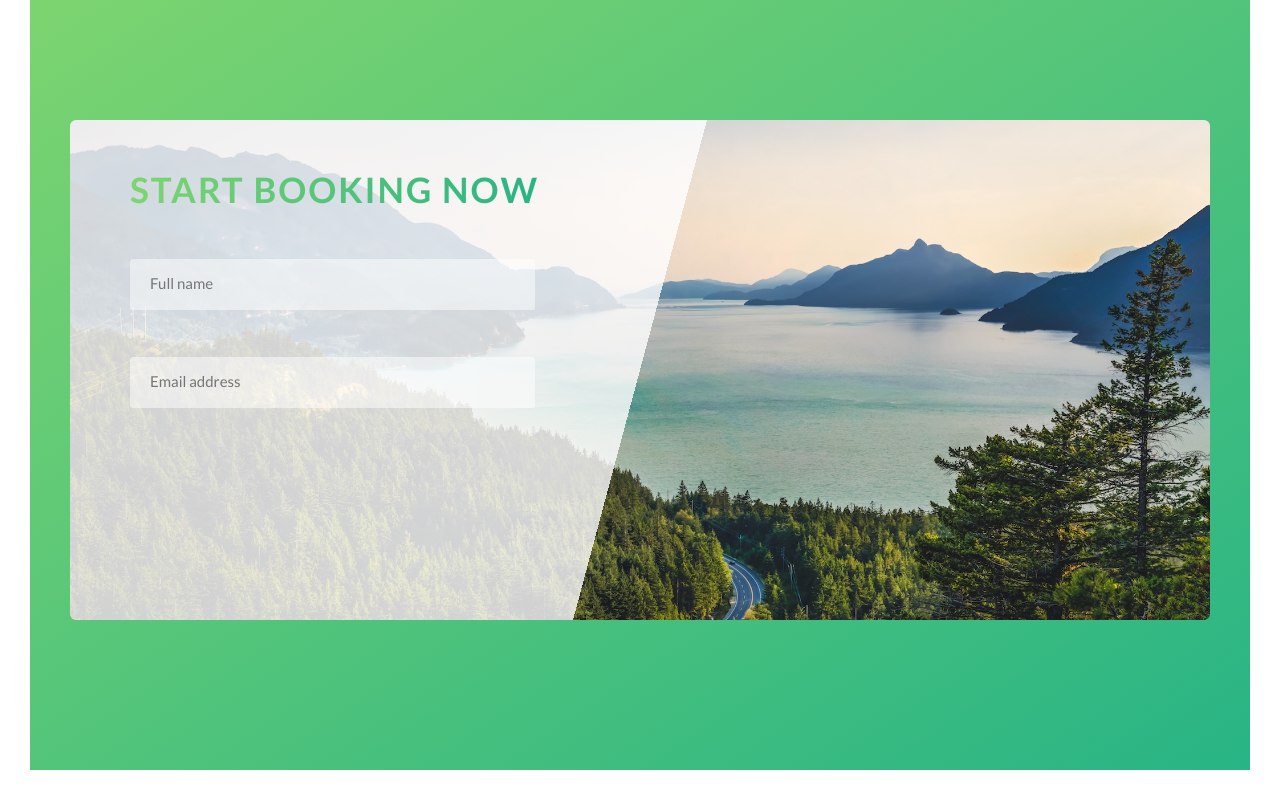
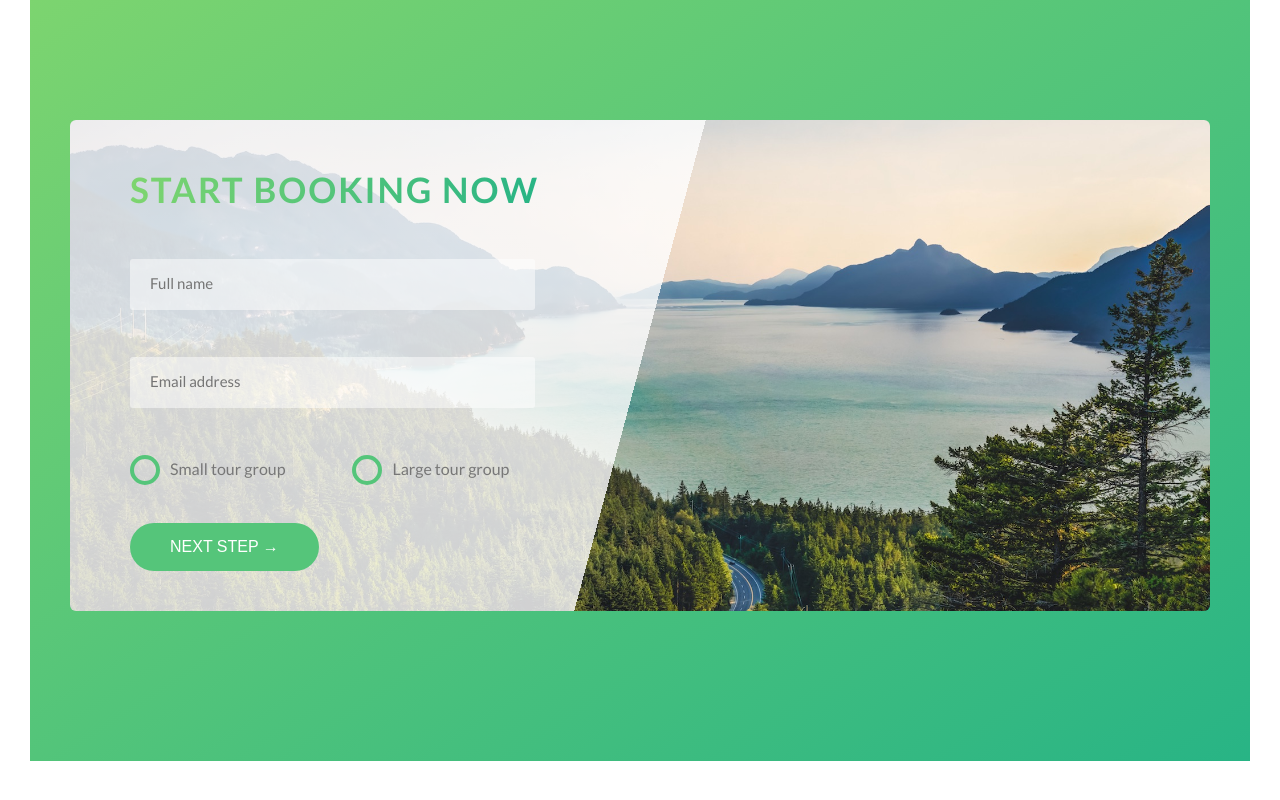
Before and after one commit to KevinCepria/Natours-Project-Udemy, a website: page index.html in a window 1280 px wide. Shown: the part 4589-5389 px from the top of the page. Drawn offline with Linux system fonts and the light colour scheme.

Commit message:
finish book-section

```diff
--- a/index.html
+++ b/index.html
@@ -260,6 +260,26 @@
                             <form action="#" class="form">
                                 <div class="form__group"><input type="text" class="form__input" autocomplete="off" id="name" required placeholder="Full name"><label for="name" class="form__label">Full name</label></div>
                                 <div class="form__group"><input type="email" class="form__input" autocomplete="off" id="email" required placeholder="Email address"><label for="email" class="form__label">Email address</label></div>
+                                <div class="form__group">
+                                    <div class="form__radio-group">
+                                        <input type="radio" class="form__radio-input" id="small" name="size">
+                                        <label for="small" class="form__radio-label">
+                                            <span class="form__radio-button"></span>
+                                            Small tour group
+                                        </label>
+                                    </div>
+
+                                    <div class="form__radio-group">
+                                        <input type="radio" class="form__radio-input" id="large" name="size">
+                                        <label for="large" class="form__radio-label">
+                                            <span class="form__radio-button"></span>
+                                            Large tour group
+                                        </label>
+                                    </div>
+                                </div>
+                                <div class="form__group u-margin-top-medium">
+                                    <button class="btn btn--green">next step &rarr;</button>
+                                </div>
                             </form>
                         </div>
                     </div>
--- a/sass/components/_button.scss
+++ b/sass/components/_button.scss
@@ -1,5 +1,6 @@
 .btn{
 
+    &,
     &:link,
     &:visited{
         text-transform: uppercase;
@@ -10,6 +11,11 @@
         transition: all .2s;
         position: relative;
         font-size: $default-font-size;
+        cursor: pointer;
+
+        //For button elements//
+        border: none;
+
     }
 
     &:hover{
@@ -23,7 +29,8 @@
 
     }
 
-    &:active{
+    &:active, &:focus{
+        outline: none;
         transform: translateY(-1px);
         box-shadow: 0 .5rem 1rem rgba($color-black, .2)
     }
--- a/sass/components/_form.scss
+++ b/sass/components/_form.scss
@@ -45,4 +45,49 @@
         opacity: 0;
         transform: translateY(-4rem);
     }
+
+    &__radio-group{
+        width: 49%;
+        display: inline-block;
+    }
+
+    &__radio-input{
+        display: none;
+    }
+
+    &__radio-label{
+       font-size: $default-font-size;
+       cursor: pointer;
+       position: relative;
+       padding-left: 4rem;
+    }
+
+    &__radio-button{
+        height: 3rem;
+        width:  3rem;
+        border: 4px solid $color-primary;
+        border-radius: 50%;
+        display: inline-block;
+        position: absolute;
+        top: -.4rem;
+        left: 0;
+
+        &::after{
+            content: "";
+            display: block;
+            height: 1.2rem;
+            width: 1.2rem;
+            border-radius: 50%;
+            position: absolute;
+            top: 50%;
+            left: 50%;
+            transform: translate(-50%, -50%);
+            background-color: $color-primary;
+            opacity: 0;
+        }
+    }
+
+    &__radio-input:checked ~ &__radio-label &__radio-button::after{
+        opacity: 1;
+    }
 }
--- a/sass/pages/_home.scss
+++ b/sass/pages/_home.scss
@@ -43,7 +43,6 @@
                                                transparent 50%  ),
                                                url(../img/nat-10.jpg);
     background-size: cover;
-    height: 50rem;
     border-radius: 6px;
 
     &__form{
```
Also changed, not shown: css/style.css.
